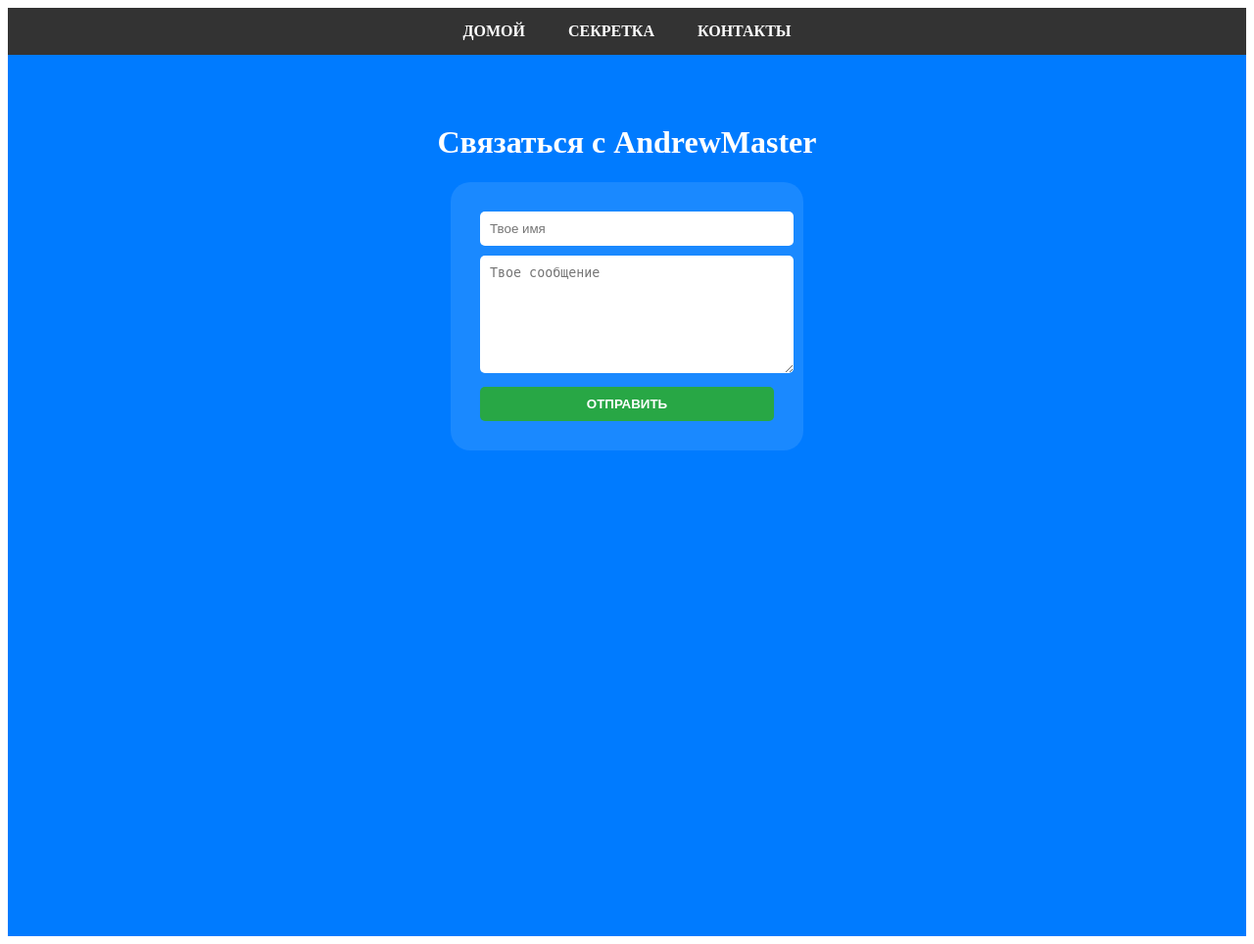
After one commit to AndrewMasterLomaster/-, a Django app: page /contacts/ in a window 1280 px wide. The commit adds this page. Shown: the whole page at 98% size. Run offline with Django 5.2, Linux system fonts and the light colour scheme.

Commit message:
Исправил опечатку и добавил рабочую форму контактов

```diff
--- a/mypage/views.py
+++ b/mypage/views.py
@@ -21,3 +21,13 @@ def secret_rage(request):
     }
 
     return render(request, "secret.html", context)
+
+
+def contacts(request):
+    if request.method == "POST":
+        name = request.POST.get("user_name")
+        message = request.POST.get("user_message")
+        print(f"НОВОЕ СООБЩЕНИЕ! От: {name}. Текст: {message}")
+        return render(request, "contacts.html", {"status": 'Сообщение успешно отправлено!'})
+
+    return render(request, "contacts.html")
--- a/mysite/settings.py
+++ b/mysite/settings.py
@@ -115,3 +115,6 @@ USE_TZ = True
 # https://docs.djangoproject.com/en/6.0/howto/static-files/
 
 STATIC_URL = 'static/'
+STATICFILES_DIRS = [
+    BASE_DIR / "static",
+]
--- a/mysite/urls.py
+++ b/mysite/urls.py
@@ -1,10 +1,11 @@
 from django.contrib import admin
 from django.urls import path
-from mypage.views import home, secret_rage
+from mypage.views import home, secret_rage, contacts
 
 
 urlpatterns = [
     path("admin/", admin.site.urls),
     path("", home),
     path("secret/", secret_rage),
+    path("contacts/", contacts)
 ]
--- a/templates/base.html
+++ b/templates/base.html
@@ -13,9 +13,9 @@
     <nav>
         <a href="/">ДОМОЙ</a>
         <a href="/secret/">СЕКРЕТКА</a>
+        <a href="/contacts/">КОНТАКТЫ</a>
     </nav>
 
-    <!-- Сюда Django будет вставлять контент других страниц -->
     {% block content %}
     {% endblock %}
 </body>
--- /dev/null
+++ b/templates/contacts.html
@@ -0,0 +1,27 @@
+{% extends 'base.html' %}
+
+{% block content %}
+{% if status %}
+    <h2 style="color: yellow;">{{ status }}</h2>
+{% endif %}
+
+<div style="background-color: #007bff; color: white; text-align: center; padding: 50px; min-height: 100vh;">
+    <h1>Связаться с AndrewMaster</h1>
+
+    <!-- Сама форма -->
+    <form method="POST" style="background: rgba(255,255,255,0.1); padding: 30px; border-radius: 20px; display: inline-block; width: 300px;">
+        {% csrf_token %} <!-- ЗАЩИТА ОТ ХАКЕРОВ (ОБЯЗАТЕЛЬНО!) -->
+
+        <input type="text" name="user_name" placeholder="Твое имя" required
+               style="width: 100%; padding: 10px; margin-bottom: 10px; border-radius: 5px; border: none;"><br>
+
+        <textarea name="user_message" placeholder="Твое сообщение" required
+                  style="width: 100%; padding: 10px; margin-bottom: 10px; border-radius: 5px; border: none; height: 100px;"></textarea><br>
+
+        <button type="submit"
+                style="background: #28a745; color: white; border: none; padding: 10px 20px; border-radius: 5px; cursor: pointer; font-weight: bold; width: 100%;">
+            ОТПРАВИТЬ
+        </button>
+    </form>
+</div>
+{% endblock %}
```
Also changed, not shown: templates/home.html (+19 -5 lines), static/hero.jpg (added).
